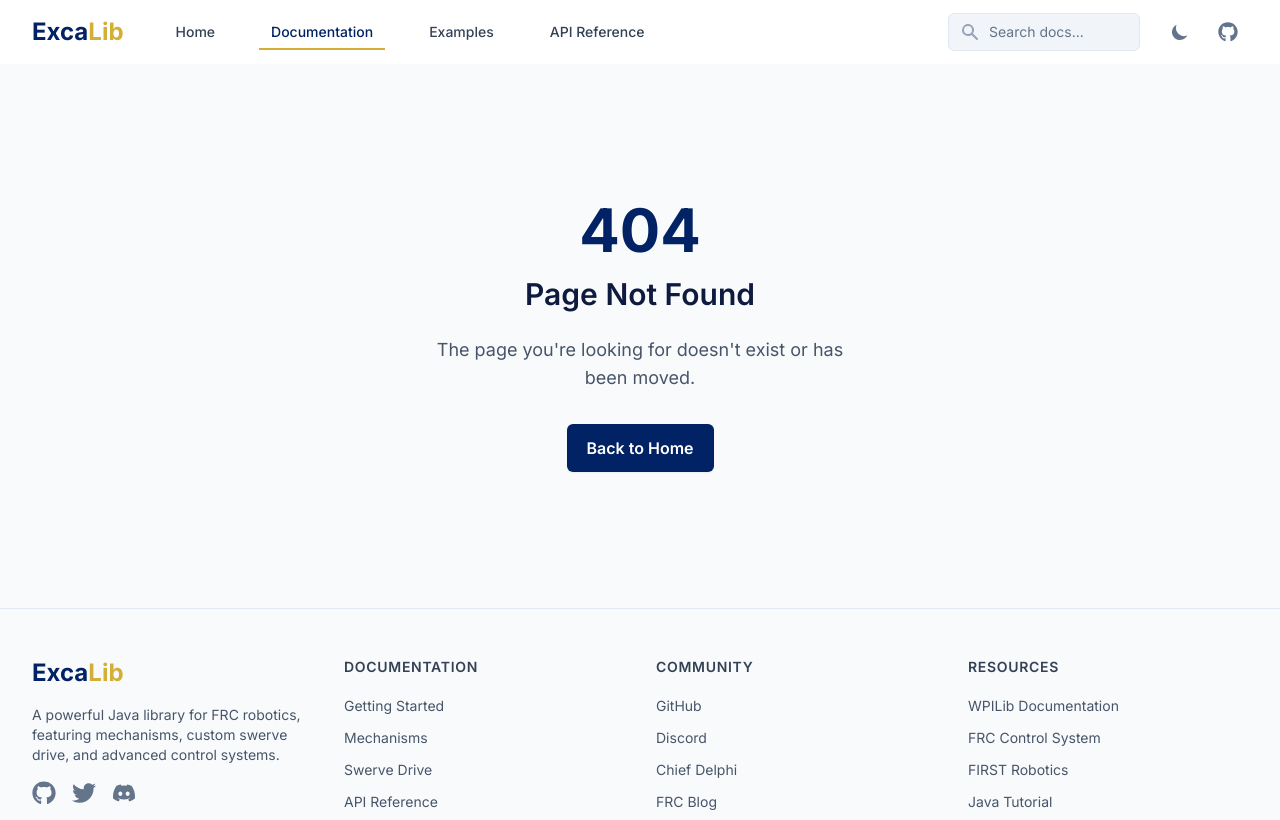
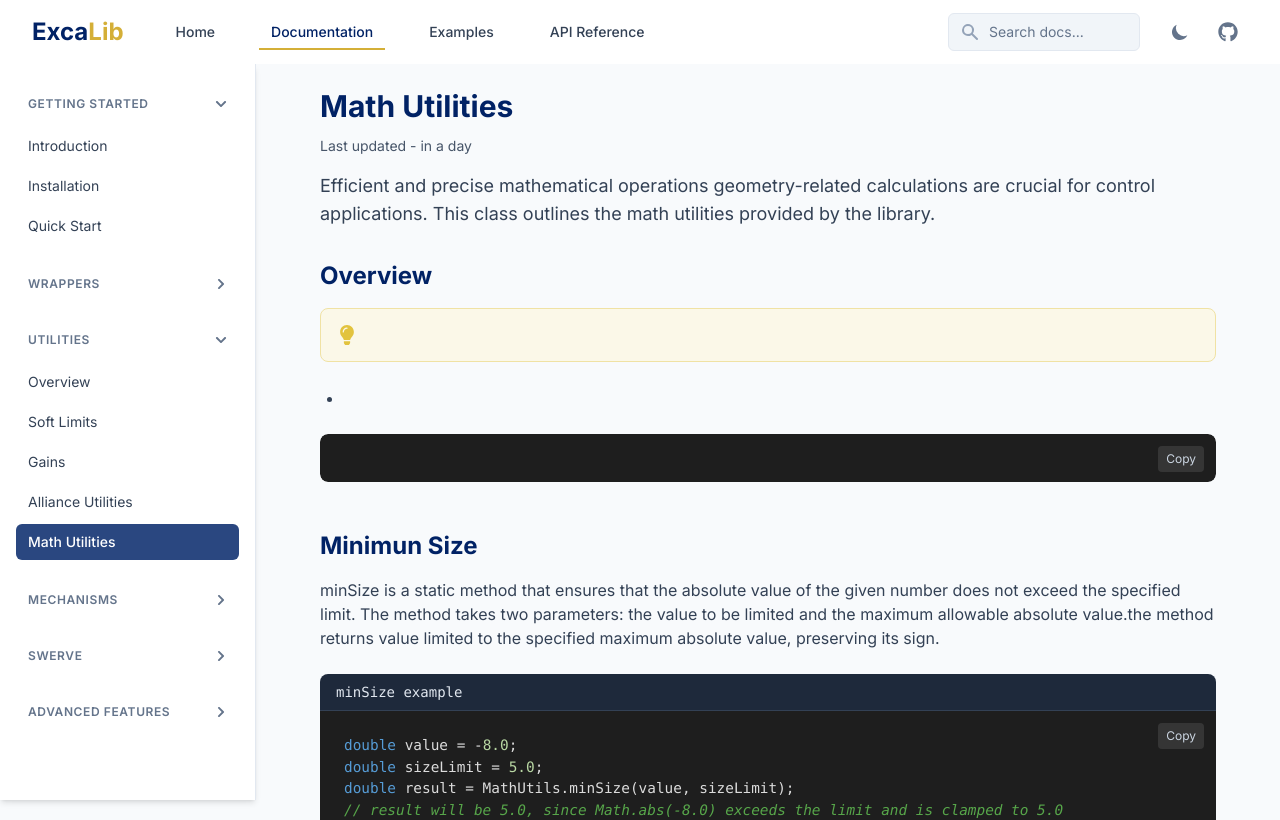
Before and after one commit to ExcaliDevBot/ExcaLibDoc, a React (Vite) app: page /docs/utils/math in a window 1280 px wide. Shown: the top 820 px of the page. Built offline with nearby package versions, Linux system fonts and the light colour scheme.

Commit message:
add math utilities documentation and update routing

```diff
--- a/src/App.jsx
+++ b/src/App.jsx
@@ -35,7 +35,7 @@ function App() {
                     <Route path="utils/soft-limits" element={<DocContent docPath="utils/soft-limits"/>}/>
                     <Route path="utils/gains" element={<DocContent docPath="utils/gains"/>}/>
                     <Route path="utils/alliance" element={<DocContent docPath="utils/alliance"/>}/>
-                    <Route path="utils/commands" element={<DocContent docPath="utils/commands"/>}/>
+                    <Route path="utils/math" element={<DocContent docPath="utils/math"/>}/>
 
                     <Route path="swerve" element={<DocContent docPath="swerve/overview"/>}/>
                     <Route path="swerve/module" element={<DocContent docPath="swerve/module"/>}/>
--- a/src/components/Sidebar.jsx
+++ b/src/components/Sidebar.jsx
@@ -28,7 +28,7 @@ const docSections = [
             {title: 'Soft Limits', url: '/docs/utils/soft-limits'},
             {title: 'Gains', url: '/docs/utils/gains'},
             {title: 'Alliance Utilities', url: '/docs/utils/alliance'},
-            {title: 'Commands', url: '/docs/utils/commands'},
+            {title: 'Math Utilities', url: '/docs/utils/math'},
         ]
     },
     {
--- a/src/data/docContent.js
+++ b/src/data/docContent.js
@@ -15,6 +15,7 @@ import {softlimit} from "./utils/softlimit.js";
 import {gains} from "./utils/gains.js";
 import {alliance} from "./utils/alliance.js";
 import {physics} from "./wrappers/physics.js";
+import {math} from "./utils/math.js";
 
 export const docContent = {
     "introduction":
@@ -50,5 +51,7 @@ export const docContent = {
     "utils/gains":
     gains,
     "utils/alliance":
-    alliance
+    alliance,
+    "utils/math":
+    math
 };
--- /dev/null
+++ b/src/data/utils/math.js
@@ -0,0 +1,194 @@
+export const math = {
+    title: "Math Utilities",
+    updated: "2025-06-25 21:00:00",
+    introduction: "Efficient and precise mathematical operations geometry-related calculations are crucial for control applications." +
+        " This class outlines the math utilities provided by the library.",
+    sections: [
+        {
+            id: "Overview",
+            title: "Overview",
+            content: [
+                {
+                    type: "paragraph",
+                    text: ""
+                },
+                {
+                    "type": "callout",
+                    "calloutType": "tip",
+                    "title": "",
+                    "text": " "
+                },
+                {
+                    type: "list",
+                    ordered: false,
+                    items: [
+                        "",
+                    ]
+                },
+                {
+                    "type": "code",
+                    "language": "java",
+                    "title": "",
+                    "code": ``
+                },
+            ]
+        },
+        {
+            id: "Overview",
+            title: "Minimun Size",
+            content: [
+                {
+                    type: "paragraph",
+                    text: "minSize is a static method that ensures that the absolute value of the given number does not exceed the specified limit. " +
+                        "The method takes two parameters: the value to be limited and the maximum allowable absolute value." +
+                        "the method returns value limited to the specified maximum absolute value, preserving its sign."
+                },
+                {
+                    "type": "code",
+                    "language": "java",
+                    "title": "minSize example",
+                    "code": `double value = -8.0;
+double sizeLimit = 5.0;
+double result = MathUtils.minSize(value, sizeLimit);
+// result will be 5.0, since Math.abs(-8.0) exceeds the limit and is clamped to 5.0`
+                },
+            ]
+        },
+        {
+            id: "Overview",
+            title: "Limit To",
+            content: [
+                {
+                    type: "paragraph",
+                    text: "minSize is a static method that limits the given value to the specified limit. If the value exceeds the limit, it is clamped to the limit." +
+                        "This method takes two parameters: the value to be limited. and the maximum allowable absolute value  (positive or negative)." +
+                        " The method returns the value clamped to the specified limit."
+                },
+                {
+                    "type": "code",
+                    "language": "java",
+                    "title": "limitTo example",
+                    "code": `public static double[] limitAllTo(double[] values, double limit) {
+    double[] result = new double[values.length];
+    for (int i = 0; i < values.length; i++) {
+        result[i] = limitTo(values[i], limit);
+    }
+    return result;
+}`
+                },
+            ]
+        },
+        {
+            id: "Overview",
+            title: "Continuous Limit",
+            content: [
+                {
+                    type: "paragraph",
+                    text: "continuousLimit is a static method that limits a value in continuous system. If the value exceeds the limit, it is clamped to the limit." +
+                        " This method takes two parameters:"
+                },
+                {
+                    type: "list",
+                    ordered: false,
+                    items: [
+                        "<value> - the value to be limited.",
+                        "<referencePoint> - the point around which to constrain the value within ±π (180 degrees)."
+                    ]
+                },
+                {
+                    type: "paragraph",
+                    text: " If the value and the current position are equals, the method will return an empty <Optional>." +
+                        " Else, the method returns the limited values in range of" +
+                        " maximum 180 degrees (in every direction), from the current position."
+                },
+                {
+                    "type": "code",
+                    "language": "java",
+                    "title": "continuousLimit signature",
+                    "code": `public static Optional<Pair<Double, Double>> continuousLimit(double value, double referencePoint)`
+                },
+                {
+                    "type": "callout",
+                    "calloutType": "tip",
+                    "title": "Usage",
+                    "text": "This method is used in the ContinuousSoftLimit class to ensure that the value remains within a specified range, "
+                },
+            ]
+        },
+        {
+            id: "Overview",
+            title: "Target Pose",
+            content: [
+                {
+                    type: "paragraph",
+                    text: "continuousLimit is a static method that calculates the optimal target position for a robot to reach a target while avoiding a circular obstacle." +
+                        " This method takes in three parameters:"
+                },
+                {
+                    type: "list",
+                    ordered: false,
+                    items: [
+                        "<robot> - The current position of the robot as a Translation2d",
+                        "<target> - The target position as a Translation2d",
+                        "<obstacleCenter> - he center of the obstacle as a Translation2d."
+                    ]
+                },
+                {
+                    type: "paragraph",
+                    text: "This method returns the optimal target position as a Translation2d."
+                },
+                {
+                    "type": "callout",
+                    "calloutType": "info",
+                    "title": "Implementation",
+                    "text": "This method is writen using the ExcaLib Circle class, and an array of Line objects."
+                },
+                {
+                    type: "paragraph",
+                    text: "Here is the implementation of the method:"
+                },
+                {
+                    "type": "code",
+                    "language": "java",
+                    "title": "continuousLimit signature",
+                    "code": `public static Translation2d getTargetPose(
+                    Translation2d robot, Translation2d target, Translation2d obstacleCenter) {
+        double radius = obstacleCenter.getDistance(target);
+        Circle c = new Circle(obstacleCenter.getX(), obstacleCenter.getY(), radius);
+        Line[] tangents = c.getTangents(robot);
+        Rotation2d alpha = target.minus(obstacleCenter).getAngle();
+        Rotation2d theta = robot.minus(obstacleCenter).getAngle();
+
+        // If the angle between the target and robot is less than 60 degrees, return the target directly.
+        if (Math.abs(alpha.minus(theta).getRadians()) < Math.PI / 3) {
+            return target;
+        }
+
+        // If no tangents exist, calculate a point on the obstacle perimeter and find the intersection.
+        if (tangents.length == 0) {
+            Translation2d onPerimeter = obstacleCenter.plus(
+            new Translation2d(radius, robot.minus(obstacleCenter).getAngle()));
+            Line tangent = c.getTangent(onPerimeter);
+            return tangent.findIntersection(c.getTangent(target));
+        }
+
+        // If tangents exist, find the intersection of the target tangent with the robot tangents.
+        Line targetTangent = c.getTangent(target);
+        if (tangents.length == 1) {
+            return targetTangent.findIntersection(tangents[0]);
+        }
+
+        // Calculate the two possible intersection points and return the closer one to the target.
+        Translation2d translation1 = targetTangent.findIntersection(tangents[0]);
+        Translation2d translation2 = targetTangent.findIntersection(tangents[1]);
+
+        if (target.getDistance(translation1) < target.getDistance(translation2)) {
+            return translation1;
+        }
+        return translation2;
+    }`
+                },
+            ]
+        },
+    ]
+}
```
